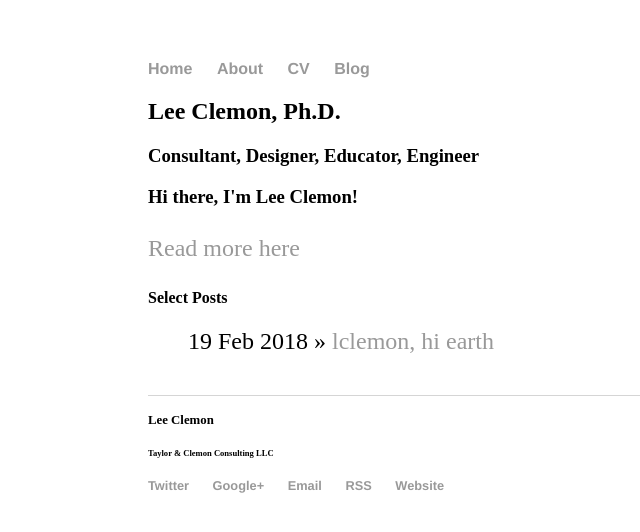
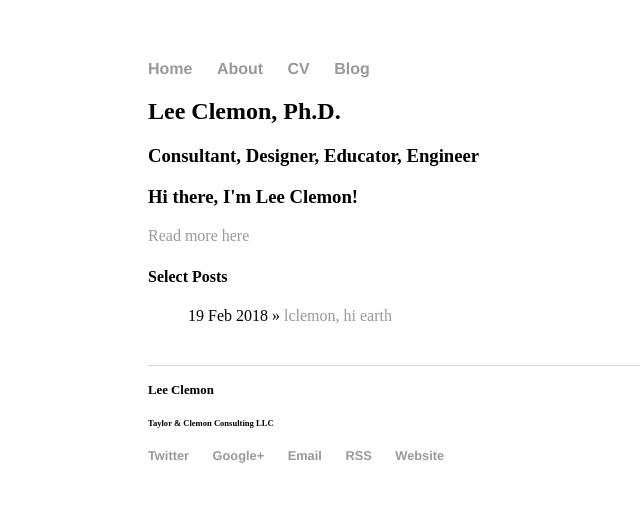
Before and after one commit to lclemon/lclemon.github.io, a Jekyll site: the page built from index.html, in a window 1280 px wide. Shown: the top 532 px of the page, without its empty margins (44-684 px from the left). Built offline with Jekyll 4.4.1, drawn with Linux system fonts in a browser that asks for light colours.

Commit message:
Update main.css

```diff
--- a/css/main.css
+++ b/css/main.css
@@ -20,12 +20,12 @@ a:hover {
     text-decoration: underline;
 }
 h1 {
-    font-size: 3em;
+    font-size: 2.25em;
     font-family:'Helvetica', 'Arial', 'Sans-Serif';
 }
 p {
-    font-size: 1.5em;
-    line-height: 1.4em;
+    font-size: 1em;
+    line-height: 1.25em;
     color: #333;
 }
 footer {
@@ -43,7 +43,7 @@ footer {
 
 ul.posts {
     margin: 20px auto 40px;
-    font-size: 1.5em;
+    font-size: 1em;
 }
 
 ul.posts li {
```
